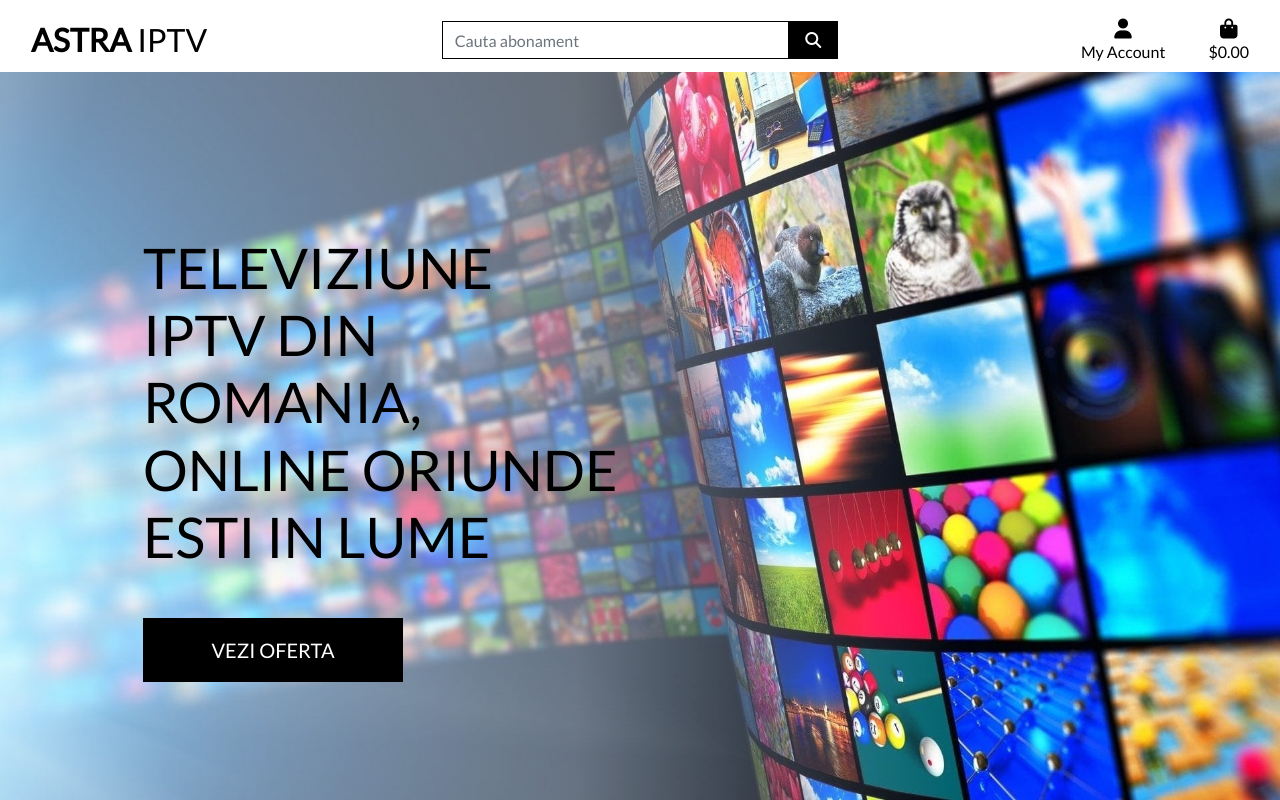
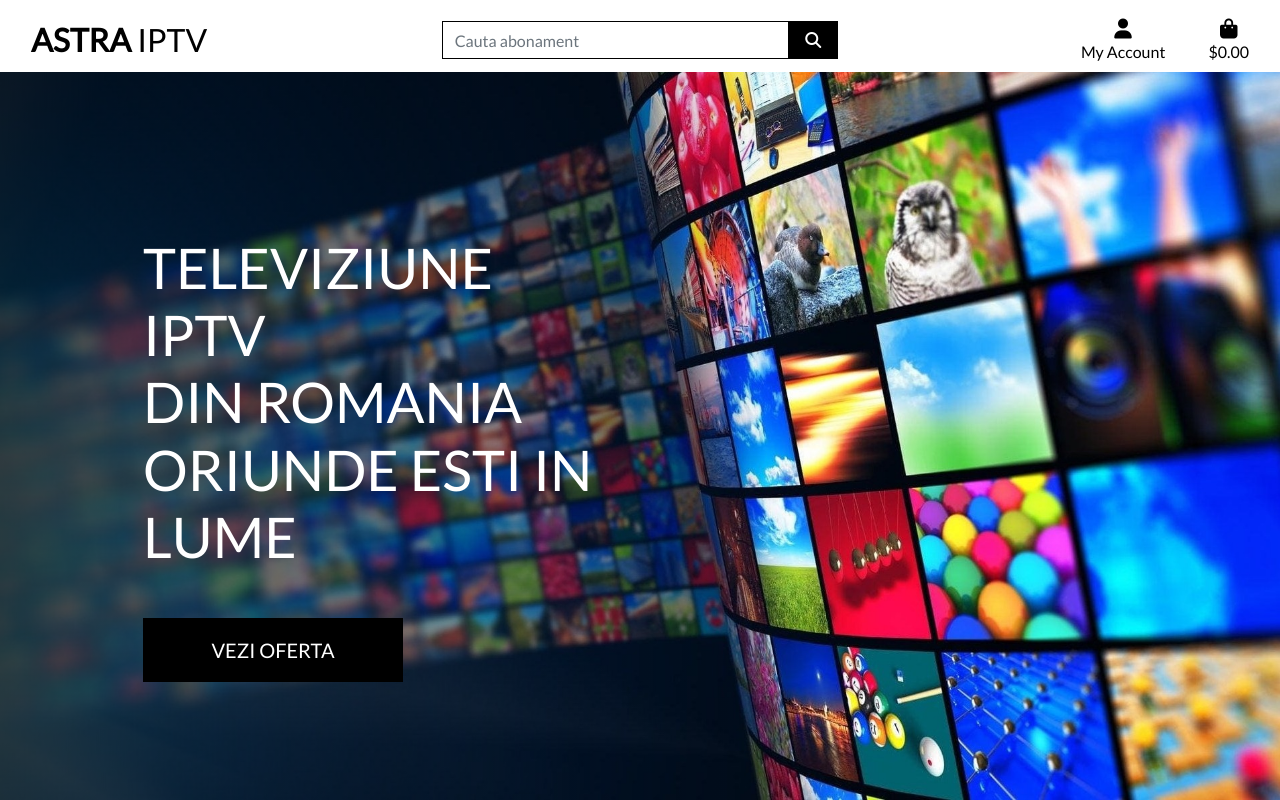
Before and after one commit to iulianpro/astra, a Django app: page / in a window 1280 px wide. Run offline with Django 3.2, Linux system fonts and the light colour scheme; some libraries are stand-ins or nearby versions.

Commit message:
Updated home page header and css

```diff
--- a/home/templates/home/index.html
+++ b/home/templates/home/index.html
@@ -13,8 +13,10 @@
 <div class="container h-100">
     <div class="row h-100">
         <div class="col-7 col-md-6 my-auto">
-            <h1 class="display-4 logo-font text-black">
-                Televiziune IPTV din Romania, online oriunde esti in lume
+            <h1 class="display-4 logo-font text-white">
+                <p class="m-0">Televiziune IPTV</p>
+                <p class="m-0">din Romania</p>
+                <p class="m-0">oriunde esti in lume</p>
             </h1>
             <div class="my-5">
                 <h4>
--- a/static/css/base.css
+++ b/static/css/base.css
@@ -3,7 +3,7 @@ html {
 }
 
 body {
-    background-image: linear-gradient(90deg, rgba(255, 255, 255, 0.4526961126247374) 0%, rgba(255, 255, 255, 0.39933476808692223) 45%, rgba(255, 255, 255, 0) 75%), url('/media/homepage_background_cropped.jpg');
+    background-image: linear-gradient(90deg, rgba(0, 0, 0, 0.75) 0%, rgba(0, 0, 0, 0.50) 30%, rgba(0, 0, 0, 0) 60%), url('/media/homepage_background_cropped.jpg');
     background-repeat: no-repeat;
     background-position: center center;
     background-attachment: fixed;
```
